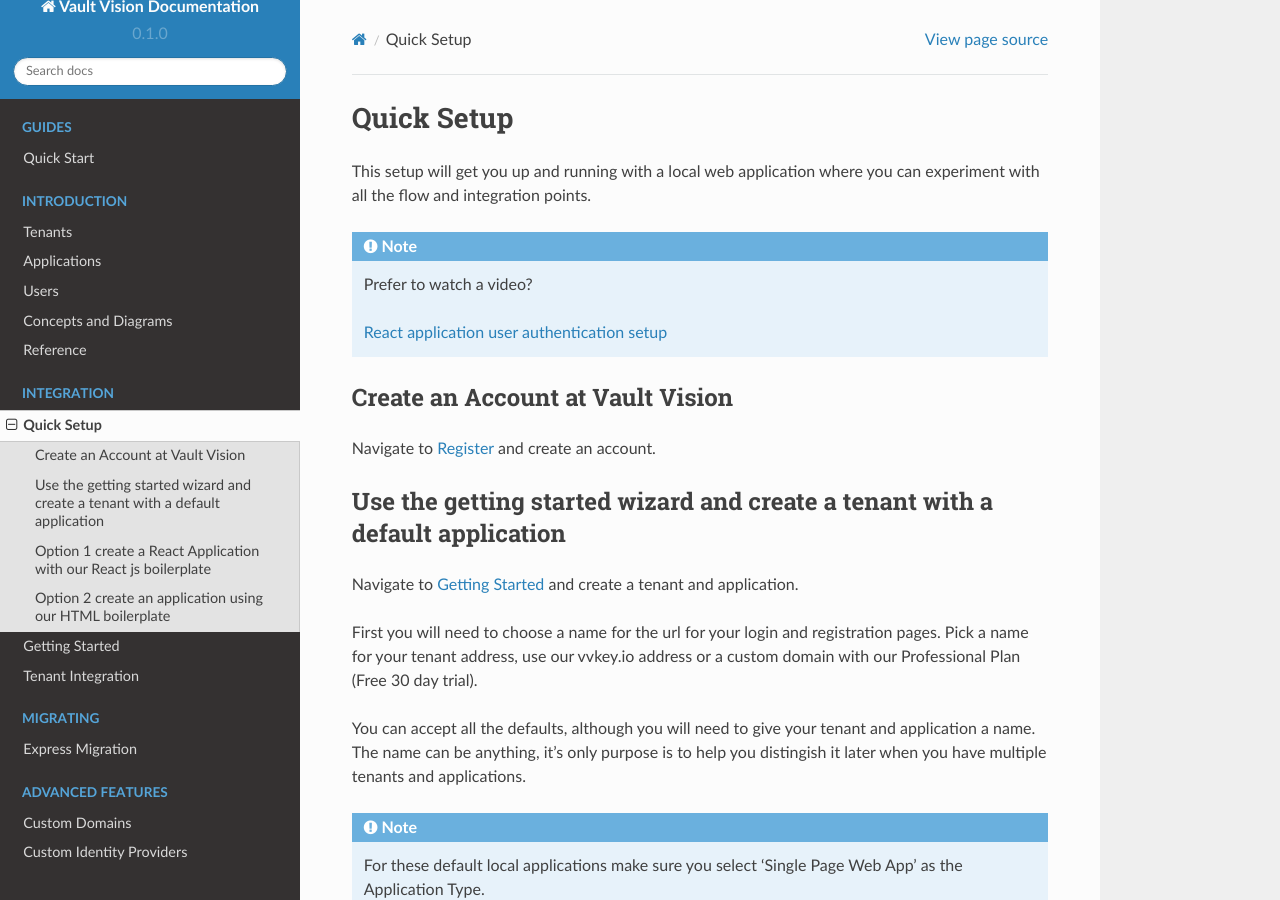
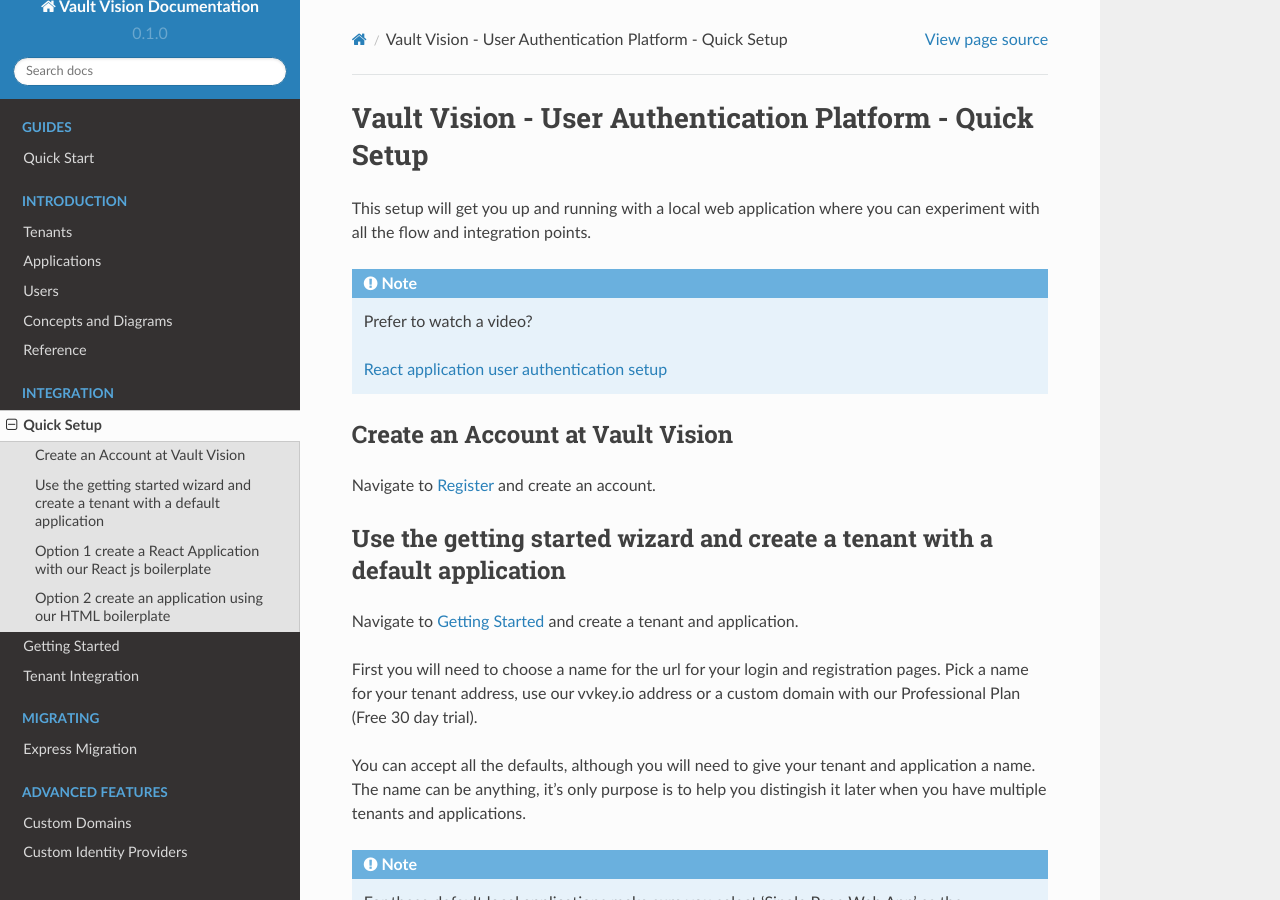
Before and after one commit to vaultvision/docs, a Sphinx documentation site: the page built from docs/source/quick_setup.md, in a window 1280 px wide and 900 px high. Built offline with Sphinx 7.4.7 and the Read the Docs theme 2.0.0, drawn with Linux system fonts in a browser that asks for light colours.

Commit message:
Update quick_setup.md

```diff
--- a/docs/source/quick_setup.md
+++ b/docs/source/quick_setup.md
@@ -1,4 +1,4 @@
-Quick Setup
+Vault Vision - User Authentication Platform - Quick Setup
 ==================
 This setup will get you up and running with a local web application where you can experiment with all the flow and integration points.
 
```
